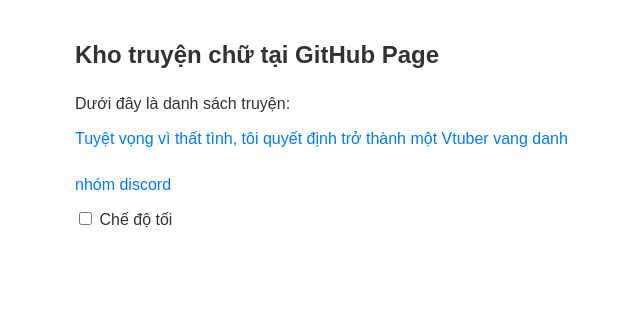
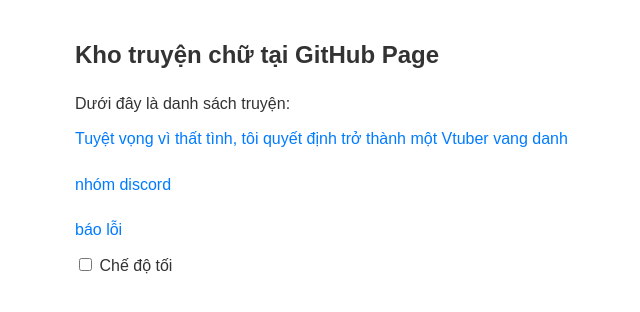
Before and after one commit to blogtruyenchu/blogtruyenchu.github.io, a plain HTML site: page index.html in a window 1280 px wide. Shown: the whole page, without its empty margins (265-905 px from the left). Drawn offline with Linux system fonts and the light colour scheme.

Commit message:
Update index.html

```diff
--- a/index.html
+++ b/index.html
@@ -54,6 +54,9 @@
   <footer style="margin-top: 20px;">
     <p><a href="https://discord.gg/XVMy9RNq">nhóm discord</a></p>
   </footer>
+  <footer style="margin-top: 20px;">
+    <p><a href="https://github.com/blogtruyenchu/blogtruyenchu.github.io/issues">báo lỗi</a></p>
+  </footer>
 
   <!-- Nút chuyển đổi chế độ -->
   <input type="checkbox" id="toggleTheme">
```
